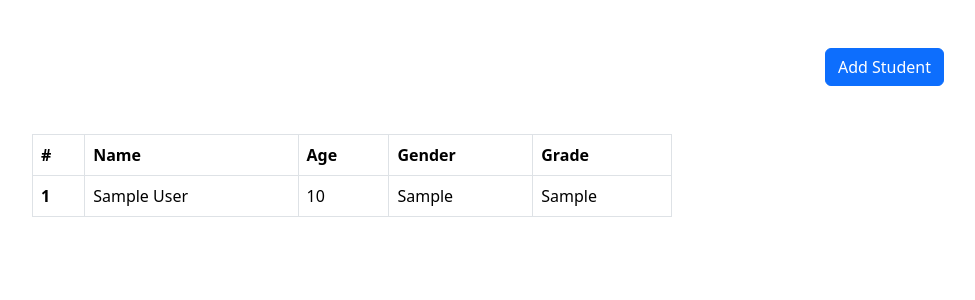
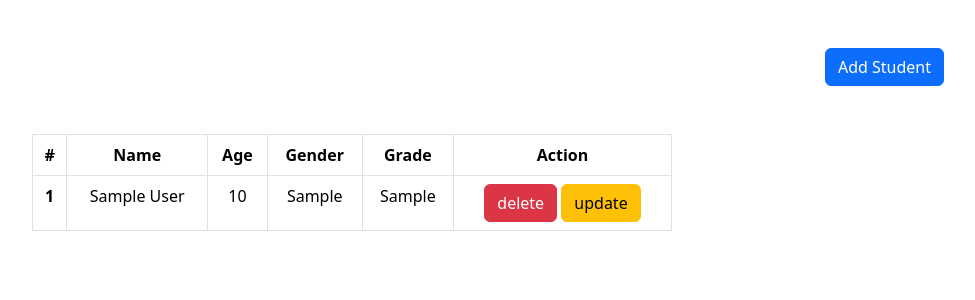
Before and after one commit to khongkoemtong/flask_python_test, a Flask app: page / in a window 1280 px wide. Shown: the top 300 px of the page, without its empty margins (288-1263 px from the left). Run offline with Flask 3, Linux system fonts and the light colour scheme; tables that the repository leaves empty or names only in its code hold one stand-in row (values such as "Sample post").

Commit message:
delete update

```diff
--- a/app.py
+++ b/app.py
@@ -31,16 +31,49 @@ def insert ():
     conection = connect_db()
     cursor = conection.cursor()
 
-
     name = request.form['name']
     age = request.form['age']
     gender = request.form['gender']
     grade = request.form['grade']
 
-
     sql = "INSERT INTO students (name,age,gender,grade) values (%s,%s,%s,%s)"
 
     cursor.execute(sql,(name,age,gender,grade))
+    conection.commit()
+
+    return redirect(url_for('hello'))
+
+
+@app.route('/update',methods=['POST'])
+def update ():
+    conection = connect_db()
+    cursor = conection.cursor()
+
+    id = request.form['update_id']
+    name = request.form['update_name']
+    age = request.form['update_age']
+    gender = request.form['update_gender']
+    grade = request.form['update_grade']
+
+    sql = "UPDATE students SET name = %s , age = %s ,gender = %s ,grade =%s WHERE id= %s"
+
+    cursor.execute(sql,(name,age,gender,grade,id))
+
+    conection.commit()
+
+    return redirect(url_for("hello"))
+
+
+@app.route('/delete' ,methods=['POST'])
+def delete ():
+    conection = connect_db()
+    cursor = conection.cursor()
+
+    id = request.form['delete_id']
+
+    sql = "DELETE FROM students WHERE id = %s"
+
+    cursor.execute(sql,(id))
 
     conection.commit()
 
--- a/templates/index.html
+++ b/templates/index.html
@@ -46,7 +46,7 @@
           </div>
 
           <div class="d-flex justify-content-end gap-1 mt-2">
-             <button class="btn btn-secondary">Cancel</button>
+            <button class="btn btn-secondary">Cancel</button>
             <button class="btn btn-primary" type="submit">Submit</button>
           </div>
 
@@ -60,7 +60,7 @@
   </div>
   <div class="d-flex justify-content-center align-items-center ">
 
-    <table class="table w-50 table-bordered ">
+    <table class="table w-50 text-center table-bordered ">
       <thead>
         <tr>
           <th scope="col">#</th>
@@ -68,6 +68,7 @@
           <th scope="col">Age</th>
           <th scope="col">Gender</th>
           <th scope="col">Grade</th>
+          <th scope="col">Action</th>
 
         </tr>
       </thead>
@@ -79,9 +80,82 @@
           <td>{{mydata[2]}}</td>
           <td>{{mydata[3]}}</td>
           <td>{{mydata[4]}}</td>
+          <td>
+            <button class="btn btn-danger" data-bs-target="#delete{{mydata[0]}}" data-bs-toggle="modal">delete</button>
+            <button class="btn btn-warning" data-bs-target="#update{{mydata[0]}}" data-bs-toggle="modal">update</button>
+          </td>
         </tr>
 
-        {% endfor %}
+
+        <div class="modal fade" id="delete{{mydata[0]}}" tabindex="-1" aria-labelledby="exampleModalLabel"
+          aria-hidden="true">
+          <div class="modal-dialog">
+            <div class="modal-content p-4">
+              <form action="/delete" method="post">
+                <input type="hidden" name="delete_id" value="{{mydata[0]}}">
+                <p class="text-center fs-2 fw-bold text-danger">Are you sure delete ?</p>
+                <div class="d-flex justify-content-center gap-1 mt-2">
+                  <button class="btn btn-secondary" type="button" data-bs-dismiss="modal">Cancel</button>
+                  <button class="btn btn-primary" type="submit">delete</button>
+                </div>
+
+
+              </form>
+
+
+
+            </div>
+          </div>
+          </div>
+
+
+
+
+
+          <div class="modal fade" id="update{{mydata[0]}}" tabindex="-1" aria-labelledby="exampleModalLabel"
+            aria-hidden="true">
+            <div class="modal-dialog">
+              <div class="modal-content p-4">
+
+                <form action="/update" method="post" class="">
+                  <p class="text-center fs-2 fw-bold">Update Student </p>
+
+                  <input type="hidden" name="update_id" value="{{mydata[0]}}">
+                  <label for="" class="form-label">Enter Name</label>
+                  <input type="text" value="{{mydata[1]}}" name="update_name" class="form-control">
+                  <label for="" class="form-label">Enter Age</label>
+                  <input type="number" name="update_age" value="{{mydata[2]}}" class="form-control">
+
+                  <div class="d-flex gap-3 w-100">
+                    <div class="w-50">
+                      <label for="" class="form-label">Enter Gender</label>
+                      <input type="text" name="update_gender" value="{{mydata[3]}}" class="form-control">
+                    </div>
+                    <div class="w-50">
+                      <label for="" class="form-label">Enter Grade</label>
+                      <input type="text" name="update_grade" value="{{mydata[4]}}" class="form-control">
+                    </div>
+
+
+
+
+                  </div>
+
+                  <div class="d-flex justify-content-end gap-1 mt-2">
+                    <button class="btn btn-secondary">Cancel</button>
+                    <button class="btn btn-primary" type="submit">Submit</button>
+                  </div>
+
+
+                </form>
+
+
+
+              </div>
+            </div>
+          </div>
+
+          {% endfor %}
 
       </tbody>
     </table>
```
